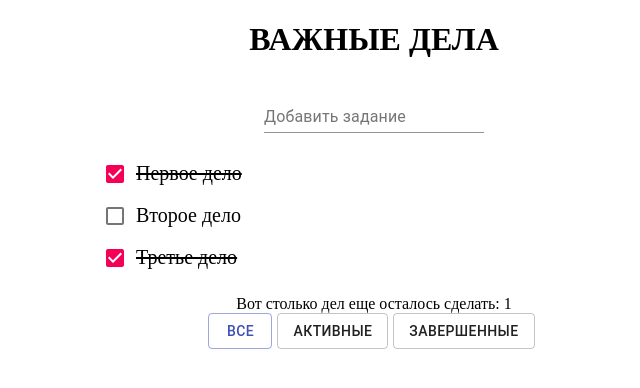
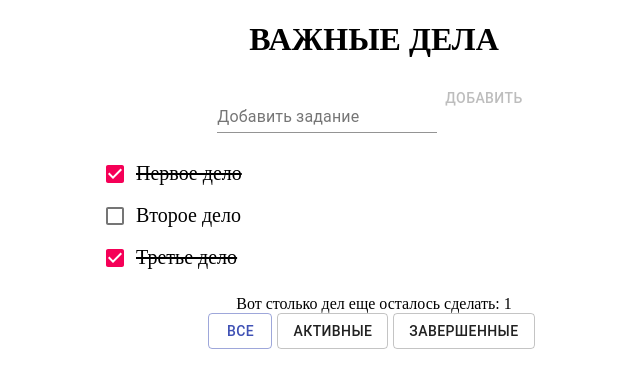
Before and after one commit to WebHeroSchool/first-react-app, a React (Create React App) app: page / in a window 1280 px wide. Shown: the top 388 px of the page, without its empty margins (266-906 px from the left). Built offline with nearby package versions, Linux system fonts and the light colour scheme.

Commit message:
add new task

```diff
--- a/src/components/App/App.js
+++ b/src/components/App/App.js
@@ -58,11 +58,24 @@ class App extends React.Component {
         this.setState({ items: newItemList });
     };
 
+    addTask = value => {
+        const newTask = {
+            value: value,
+            isDone: false,
+            id: this.state.count + 1
+        };
+
+        this.setState({
+            items: [...this.state.items, newTask],
+            count: this.state.count + 1
+        });
+    };
+
     render() {
         return (
             <div className={styles.wrap}>
             <h1 className={styles.title}>Важные дела</h1>
-            <InputItem/>
+            <InputItem addTask={this.addTask}/>
             <ItemList items={this.state.items}
                       setTaskState={this.setTaskState}
                       removeTask={this.removeTask}
--- a/src/components/InputItem/InputItem.js
+++ b/src/components/InputItem/InputItem.js
@@ -1,12 +1,35 @@
-import React from "react";
+import React, { Component } from 'react';
 import TextField from '@material-ui/core/TextField';
+import Button from '@material-ui/core/Button';
 
-const InputItem = () => (<div>
+
+class InputItem extends Component{
+    state = {
+        value: null
+    };
+
+    buttonHandler = () => {
+        this.props.addTask(this.state.value);
+        this.setState({ value: null });
+    };
+
+    render() {
+        return (<div>
             <TextField
                 id="standard-dense"
                 label="Добавить задание"
                 margin="dense"
+                value={this.state.value || ''}
+                onChange={event => this.setState({value: event.target.value})}
             />
+            <Button
+                onClick={this.buttonHandler}
+                disabled={this.state.value === null || this.state.value === ''}
+            >
+                Добавить
+            </Button>
         </div>);
+    }
+}
 
 export default InputItem;
```
Lines whose indentation alone changed are shown as unchanged.
